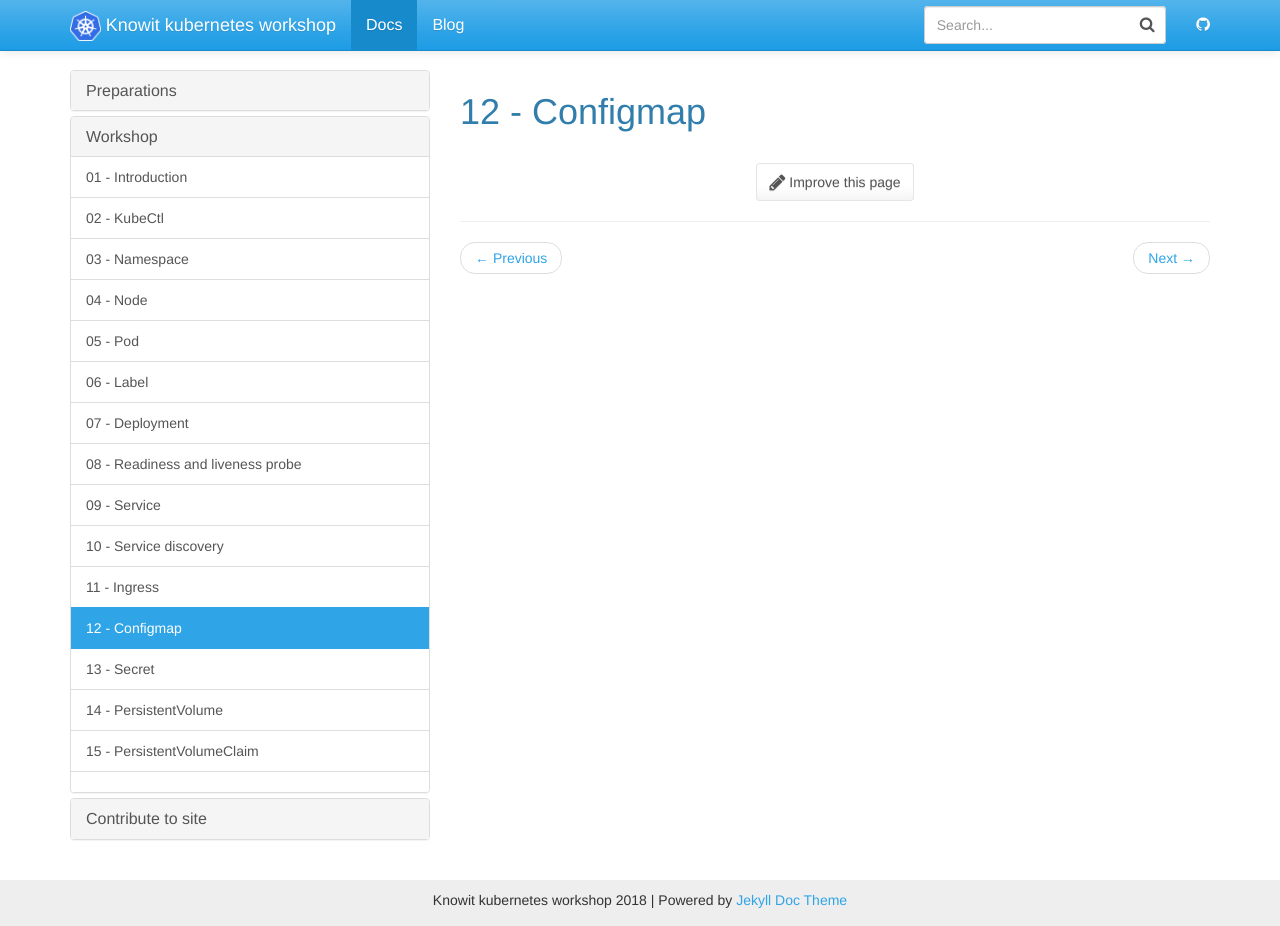
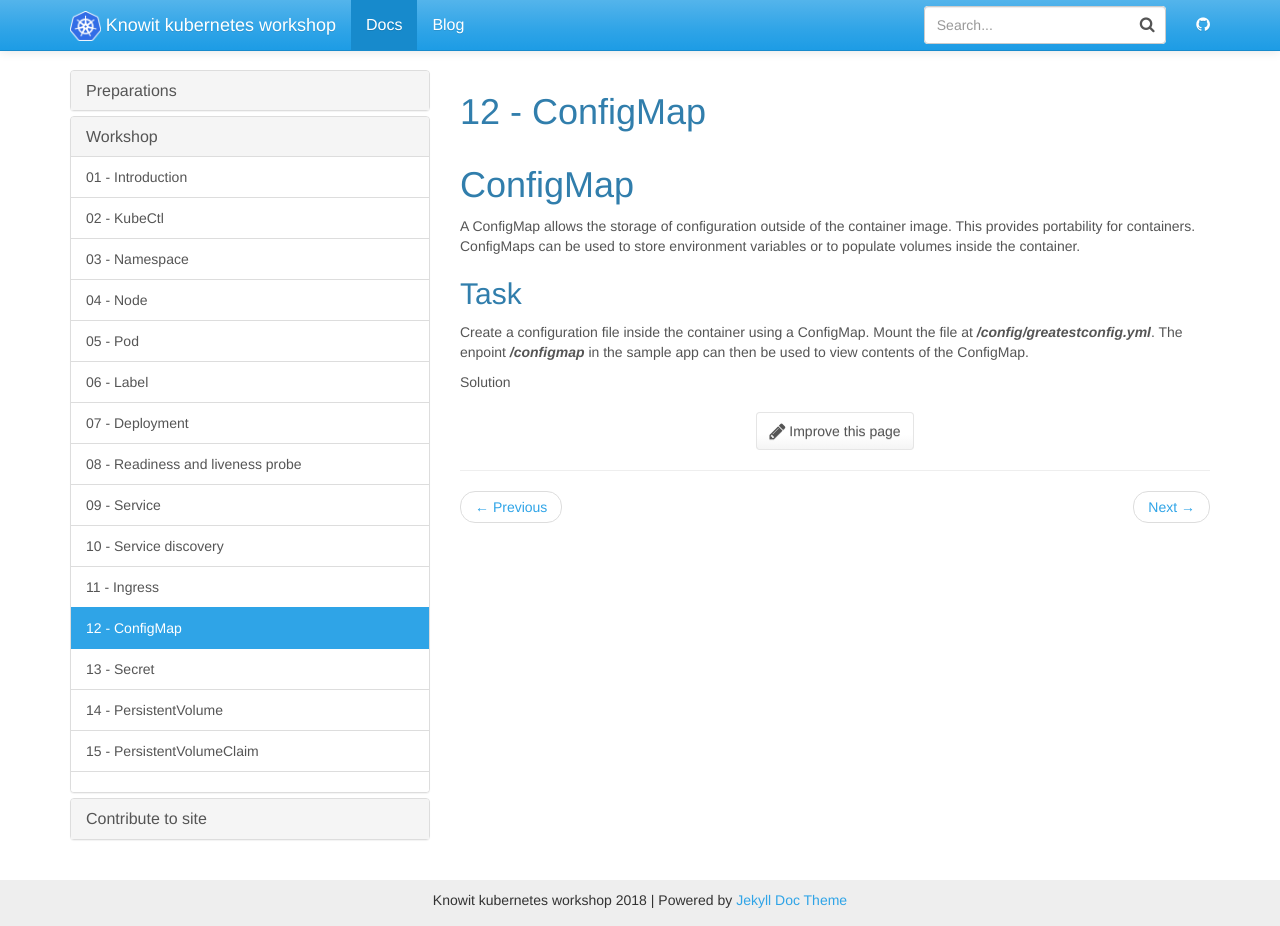
Before and after one commit to knowit/kubernetes-workshop, a Jekyll site: the page built from docs/_docs/workshop/12-configmap.md, in a window 1280 px wide and 926 px high. Built offline with Jekyll 4.4.1, drawn with Linux system fonts in a browser that asks for light colours; nearby versions of some CDN libraries.

Commit message:
Configmap

````diff
--- a/docs/_docs/workshop/12-configmap.md
+++ b/docs/_docs/workshop/12-configmap.md
@@ -1,4 +1,52 @@
 ---
-title: 12 - Configmap
+title: 12 - ConfigMap
 permalink: /docs/12-configmap/
 ---
+
+# ConfigMap
+
+A ConfigMap allows the storage of configuration outside of the container image. This provides portability for containers. ConfigMaps can be used to store environment variables or to populate volumes inside the container.
+
+## Task
+
+Create a configuration file inside the container using a ConfigMap. Mount the file at ***/config/greatestconfig.yml***. The enpoint ***/configmap*** in the sample app can then be used to view contents of the ConfigMap.
+
+<details>
+  <summary>Solution</summary>
+  <div markdown="1">
+
+### Solution, ConfigMap
+
+```yaml
+apiVersion: v1
+kind: ConfigMap
+metadata:
+  name: metricbeat-daemonset-modules
+  namespace: monitoring
+  labels:
+    k8s-app: metricbeat
+    kubernetes.io/cluster-service: "true"
+data:
+  greatestconfig.yml: |-
+    - module: kubernetes
+      metricsets:
+        - event
+      period: 10s
+```
+
+### Solution, Mounting the ConfigMap to a file inside the container
+
+```yaml
+  volumeMounts:
+  - name: metricbeat-config
+    mountPath: /etc/metricbeat.yml
+    readOnly: true
+    subPath: metricbeat.yml
+volumes:
+- name: metricbeat-config
+  configMap:
+    defaultMode: 0600
+    name: metricbeat-config
+```
+  </div>
+</details>
````
